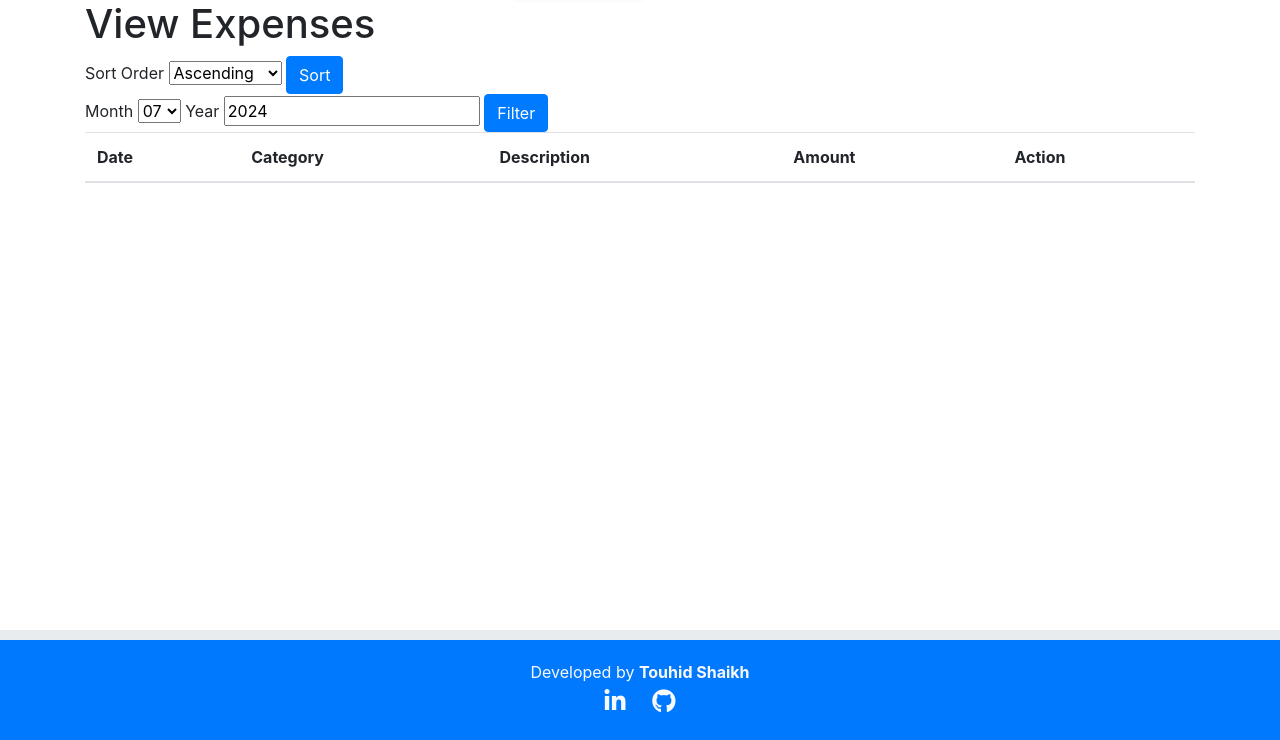
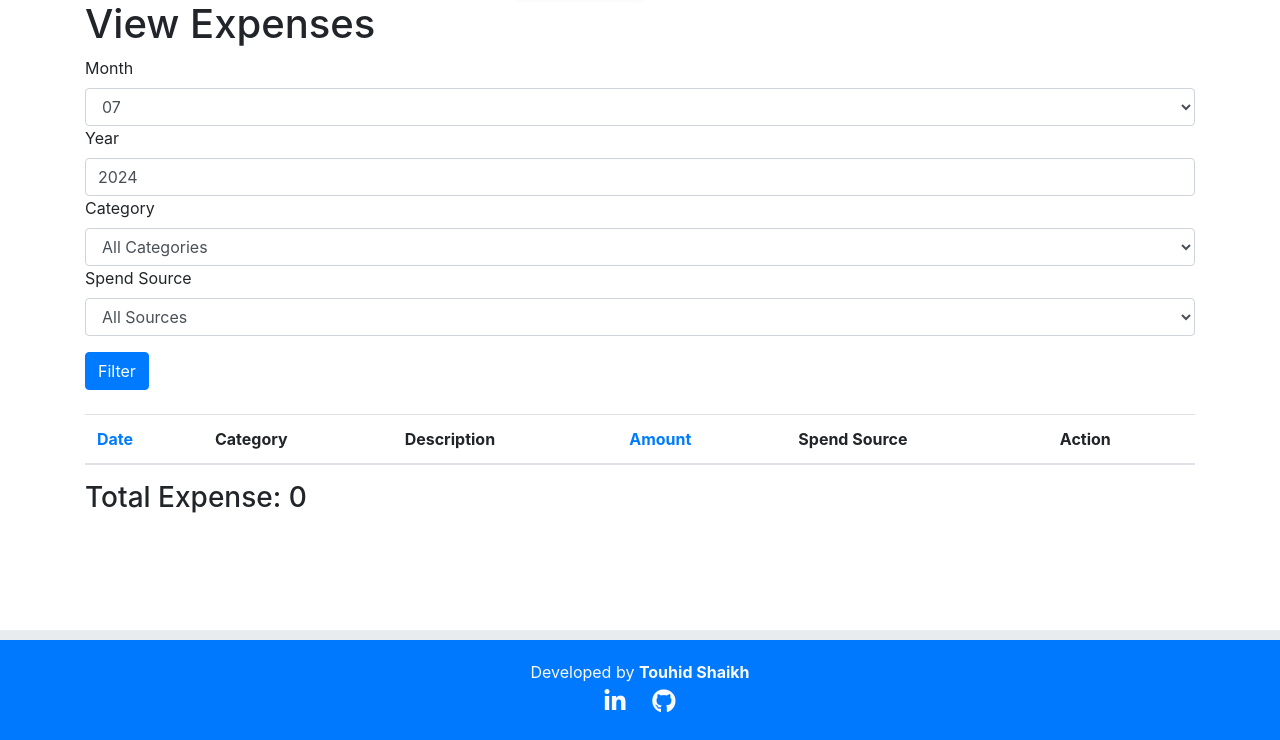
Before and after one commit to tauhidalam/expense-tracker-in1, a Flask app: page /view_expenses in a window 1280 px wide. Shown: the part 60-800 px from the top of the page. Run offline with Flask 3, Linux system fonts and the light colour scheme; the visitor is signed in with stand-in values (Sample User, id 1); data that the repository does not hold is empty; some libraries are stand-ins or nearby versions.

Commit message:
Added filter options on view expense and added column in export report

```diff
--- a/app.py
+++ b/app.py
@@ -154,6 +154,8 @@ class SortingForm(FlaskForm):
 class FilterForm(FlaskForm):
     month = SelectField('Month', choices=[(i, f'{i:02d}') for i in range(1, 13)], coerce=int, default=datetime.now().month)
     year = IntegerField('Year', default=datetime.now().year)
+    category = SelectField('Category', choices=[('', 'All Categories'),('Home','Home'),('Self','Self'),('Debt','Debt'),('Others','Others')])
+    spend_source = SelectField('Spend Source', choices=[('', 'All Sources'), ('Cash', 'Cash'), ('Online/UPI', 'Online/UPI'), ('Cashback', 'Cashback'), ('Credit Card', 'Credit Card'), ('Funds', 'Funds')])
     submit = SubmitField('Filter')
 
 
@@ -408,17 +410,25 @@ def view_expenses():
     filter_form = FilterForm()
 
     user_id = current_user.id
-    sort_order = 'desc'  # Default sorting order
+
+    # Default values
+    sort_order = 'desc'
+    sort_by = 'date'
     month = datetime.now().month
     year = datetime.now().year
+    selected_category = ''
+    selected_spend_source = ''
 
     # Handle form submissions
     if sort_form.validate_on_submit():
         sort_order = sort_form.sort_order.data
+        sort_by = sort_form.sort_by.data
 
     if filter_form.validate_on_submit():
-        month = filter_form.month.data
-        year = filter_form.year.data
+        month = int(filter_form.month.data)
+        year = int(filter_form.year.data)
+        selected_category = filter_form.category.data
+        selected_spend_source = filter_form.spend_source.data
 
     # Query expenses based on filters and sorting
     start_date = datetime(year, month, 1)
@@ -427,24 +437,31 @@ def view_expenses():
     else:
         end_date = datetime(year, month + 1, 1)
 
-    if sort_order == 'asc':
-        expenses = Expense.query.filter_by(user_id=user_id).filter(
-            Expense.date.between(start_date, end_date)
-        ).order_by(Expense.date.asc()).all()
-    else:
-        expenses = Expense.query.filter_by(user_id=user_id).filter(
-            Expense.date.between(start_date, end_date)
-        ).order_by(Expense.date.desc()).all()
-    # Delete Expense logic starts from here
+    query = Expense.query.filter_by(user_id=user_id).filter(
+        Expense.date.between(start_date, end_date)
+    )
+
+    if selected_category:
+        query = query.filter_by(category=selected_category)
+
+    if selected_spend_source:
+        query = query.filter_by(spend_source=selected_spend_source)
+
+    if sort_by == 'amount':
+        query = query.order_by(Expense.amount.asc() if sort_order == 'asc' else Expense.amount.desc())
+    else:  # Default sort by date
+        query = query.order_by(Expense.date.asc() if sort_order == 'asc' else Expense.date.desc())
+
+    expenses = query.all()
+
+    # Delete Expense logic starts here
     if request.method == 'POST' and 'delete_expense' in request.form:
         expense_id = int(request.form['delete_expense'])
         expense = Expense.query.get(expense_id)
         if expense and expense.user_id == user_id:
-            # Revert changes to related models if necessary
             if expense.credit_card_name:
                 credit_card = CreditCard.query.filter_by(id=expense.credit_card_name, user_id=user_id).first()
                 if credit_card:
-
                     credit_card.available_limit += expense.amount
                     credit_card.outstanding -= expense.amount
                     db.session.add(credit_card)
@@ -453,7 +470,6 @@ def view_expenses():
                 fund = Fund.query.filter_by(id=expense.fund_id, user_id=user_id).first()
                 if fund:
                     fund.amount += expense.amount
-
                     db.session.add(fund)
 
             db.session.delete(expense)
@@ -465,9 +481,9 @@ def view_expenses():
         'view_expenses.html',
         expenses=expenses,
         sort_form=sort_form,
-        filter_form=filter_form
+        filter_form=filter_form,
+        total_expense=sum(expense.amount for expense in expenses)
     )
-
 
 @app.route('/add_income', methods=['GET', 'POST'])
 @login_required
@@ -707,7 +723,9 @@ def model_to_dict(model_instance):
         'date': model_instance.date.strftime('%Y-%m-%d'),
         'description': model_instance.description,
         'amount': model_instance.amount,
-        'spend_source': model_instance.spend_source
+        'spend_source': model_instance.spend_source,
+        'category': model_instance.category
+
     }
 
 #plots and graphs
--- a/templates/view_expenses.html
+++ b/templates/view_expenses.html
@@ -3,29 +3,25 @@
 {% block content %}
 <h1>View Expenses</h1>
 
-<!-- Form for sorting expenses -->
+<!-- Form for filtering expenses by month, year, category, and spend source -->
 <form method="POST" action="{{ url_for('view_expenses') }}">
-    {{ sort_form.hidden_tag() }}
-    {{ sort_form.sort_order.label }} {{ sort_form.sort_order() }}
-    <button type="submit" class="btn btn-primary">Sort</button>
+    {{ filter_form.hidden_tag() }}
+    {{ filter_form.month.label }} {{ filter_form.month(class="form-control") }}
+    {{ filter_form.year.label }} {{ filter_form.year(class="form-control") }}
+    {{ filter_form.category.label }} {{ filter_form.category(class="form-control") }}
+    {{ filter_form.spend_source.label }} {{ filter_form.spend_source(class="form-control") }}
+    <button type="submit" class="btn btn-primary mt-3">Filter</button>
 </form>
 
-<!-- Form for filtering expenses by month and year -->
-<form method="POST" action="{{ url_for('view_expenses') }}">
-    {{ filter_form.hidden_tag() }}
-    {{ filter_form.month.label }} {{ filter_form.month() }}
-    {{ filter_form.year.label }} {{ filter_form.year() }}
-    <button type="submit" class="btn btn-primary">Filter</button>
-</form>
-
-<!-- Table to display expenses -->
-<table class="table">
+<!-- Table to display expenses with dynamic sorting -->
+<table class="table mt-4">
     <thead>
         <tr>
-            <th>Date</th>
+            <th><a href="{{ url_for('view_expenses', sort_by='date', sort_order='asc' if sort_by != 'date' or sort_order == 'desc' else 'desc', month=filter_form.month.data, year=filter_form.year.data, category=filter_form.category.data, spend_source=filter_form.spend_source.data) }}">Date</a></th>
             <th>Category</th>
             <th>Description</th>
-            <th>Amount</th>
+            <th><a href="{{ url_for('view_expenses', sort_by='amount', sort_order='asc' if sort_by != 'amount' or sort_order == 'desc' else 'desc', month=filter_form.month.data, year=filter_form.year.data, category=filter_form.category.data, spend_source=filter_form.spend_source.data) }}">Amount</a></th>
+            <th>Spend Source</th>
             <th>Action</th>
         </tr>
     </thead>
@@ -36,11 +32,13 @@
             <td>{{ expense.category }}</td>
             <td>{{ expense.description }}</td>
             <td>{{ expense.amount }}</td>
+            <td>{{ expense.spend_source }}</td>
             <td>
                 <form method="POST" action="{{ url_for('view_expenses') }}" onsubmit="return confirm('Are you sure you want to delete this expense?');">
                     <input type="hidden" name="delete_expense" value="{{ expense.id }}">
                     <button type="submit" class="btn btn-danger btn-sm rounded-circle shadow-sm" title="Delete Entries">
                         <i class="fas fa-trash-alt"></i>
+                    </button>
                 </form>
             </td>
         </tr>
@@ -48,4 +46,9 @@
     </tbody>
 </table>
 
+<!-- Display the total expense amount -->
+<div>
+    <h3>Total Expense: {{ total_expense }}</h3>
+</div>
+
 {% endblock %}
```
